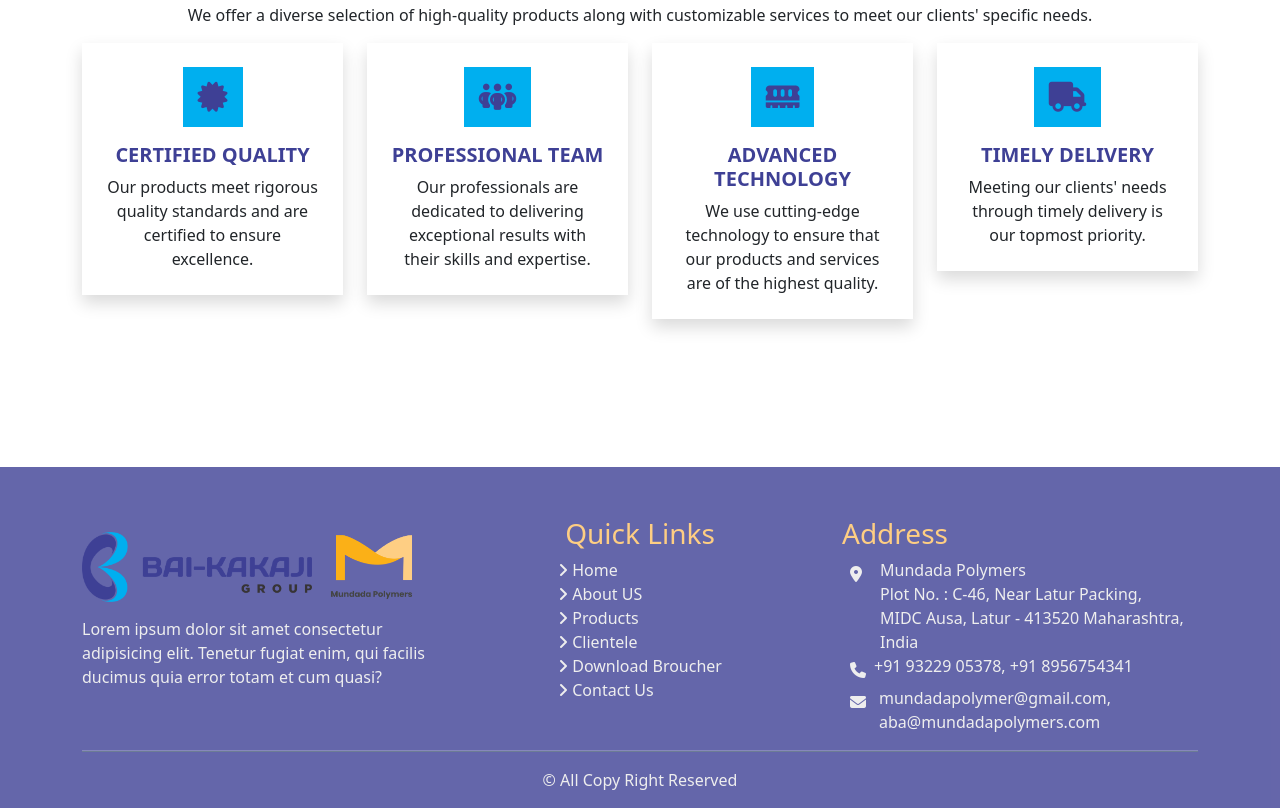
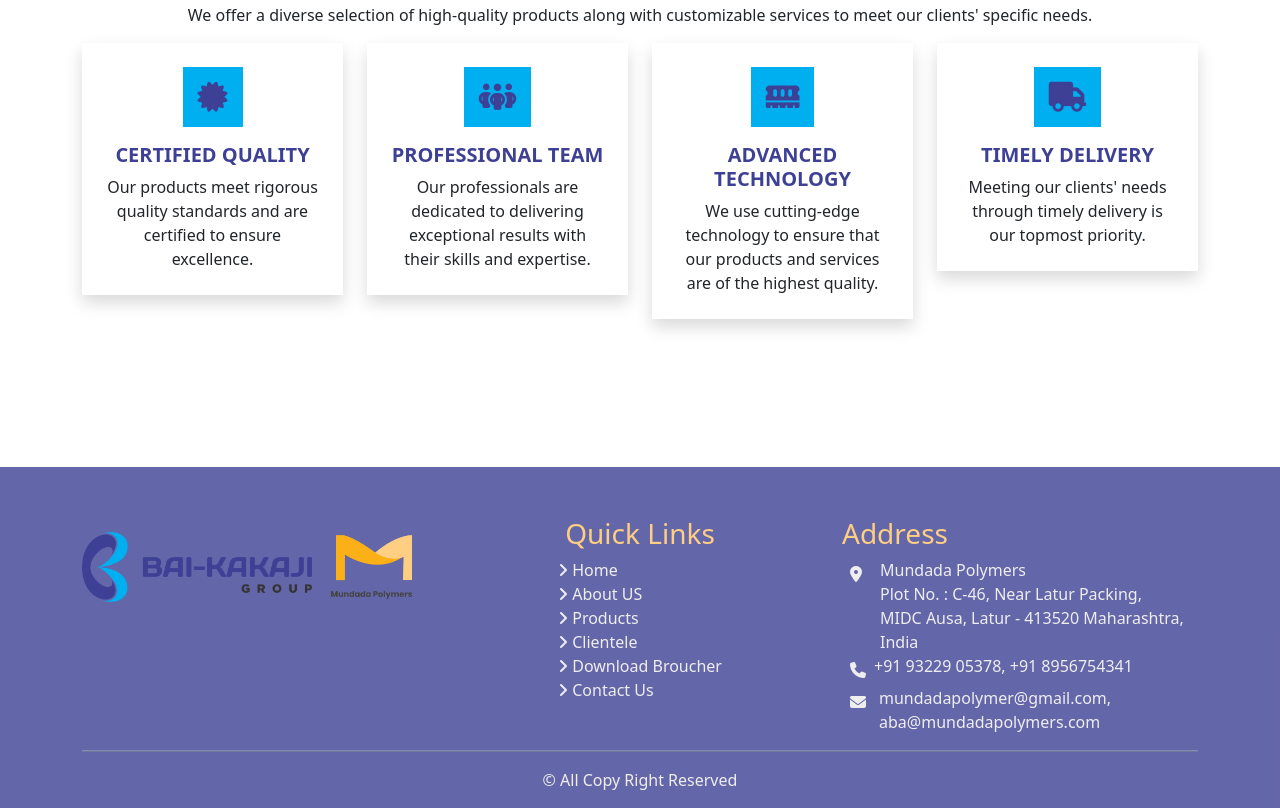
Before and after one commit to attalsiddhi/MundadaPolymers.github.io, a plain HTML site: page index.html in a window 1280 px wide. Shown: the part 2165-2973 px from the top of the page. Drawn offline with nearby package versions, Linux system fonts and the light colour scheme.

Commit message:
Update index.html

```diff
--- a/index.html
+++ b/index.html
@@ -745,7 +745,7 @@ href="https://cdnjs.cloudflare.com/ajax/libs/font-awesome/6.4.0/css/all.min.css"
           <div class="col-lg-4">
             <img src="img/baikakaji-group-logo.png" alt="logo" height="70px" >
             <img src="img/mlogo.png" alt="logo" height="100px" class="ms-2">
-            <p>Lorem ipsum dolor sit amet consectetur adipisicing elit. Tenetur fugiat enim, qui facilis ducimus quia error totam et cum quasi?</p>
+            <!-- <p>Lorem ipsum dolor sit amet consectetur adipisicing elit. Tenetur fugiat enim, qui facilis ducimus quia error totam et cum quasi?</p> -->
           </div>
           <div class="col-lg-4">
             <h3 class="text-lg-center">Quick Links</h3>
```
